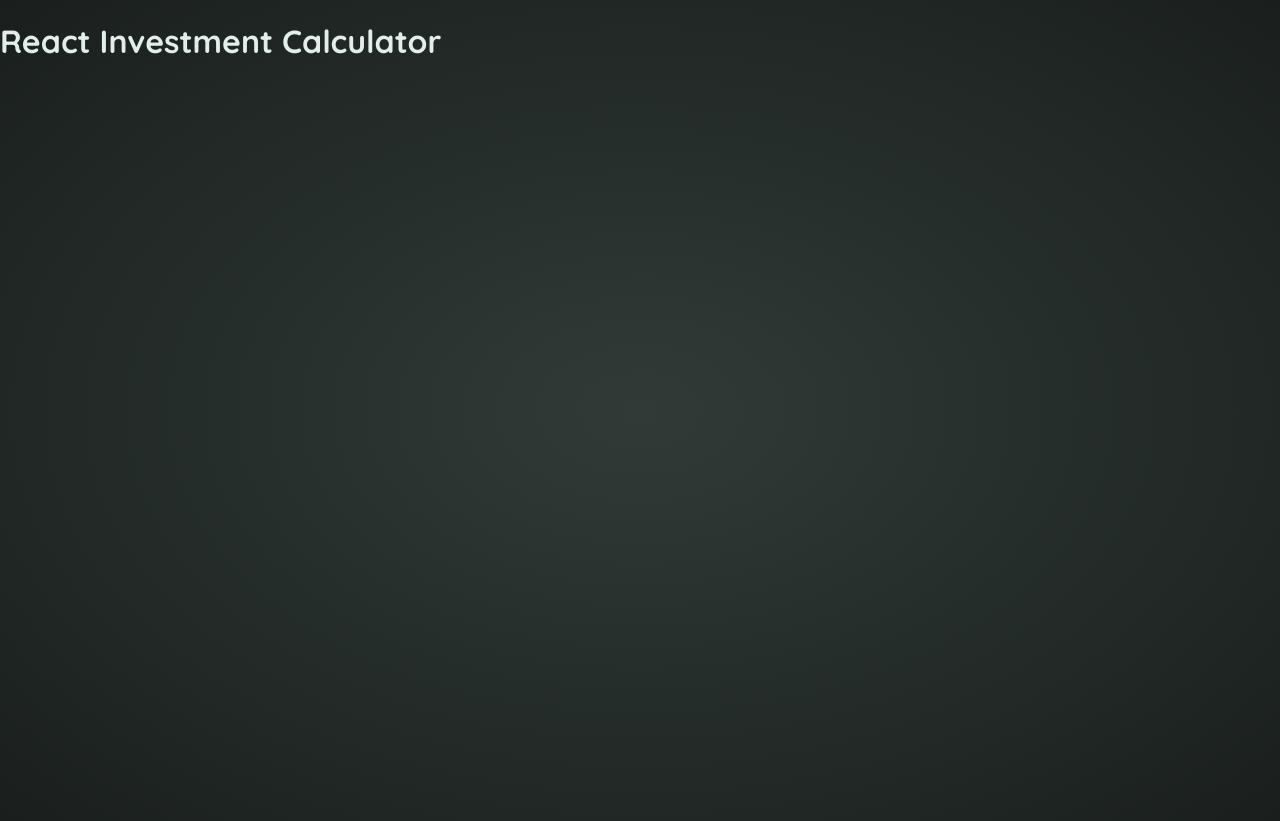
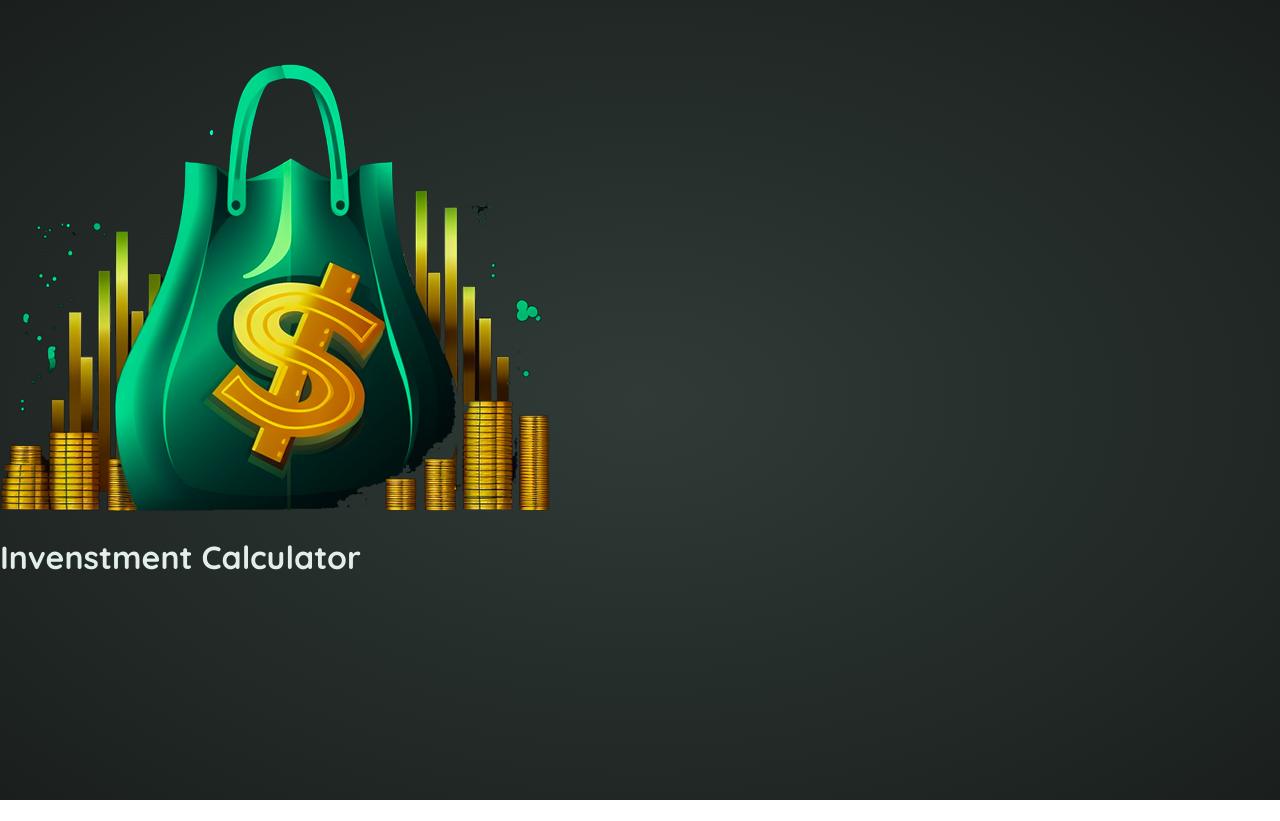
Before and after one commit to M0H1K4/Investment-calculator-Vite, a React (Vite) app: page / in a window 1280 px wide. After the commit the page ends 800 px from the top, so only its background shows below. Built offline with nearby package versions, Linux system fonts and the light colour scheme.

Commit message:
Create components

```diff
--- a/src/App.jsx
+++ b/src/App.jsx
@@ -1,7 +1,7 @@
+import Header from "./components/Header";
+
 function App() {
-  return (
-    <h1>React Investment Calculator</h1>
-  )
+  return <Header />;
 }
 
-export default App
+export default App;
--- a/src/components/Header.jsx
+++ b/src/components/Header.jsx
@@ -1,9 +1,11 @@
-import React from 'react'
+import React from "react";
+import logo from '../assets/investment-calculator-logo.png';
 
 export default function Header() {
   return (
-    <div>
-
-    </div>
-  )
+    <header>
+      <img  src={logo} />
+      <h1>Invenstment Calculator</h1>
+    </header>
+  );
 }
```
